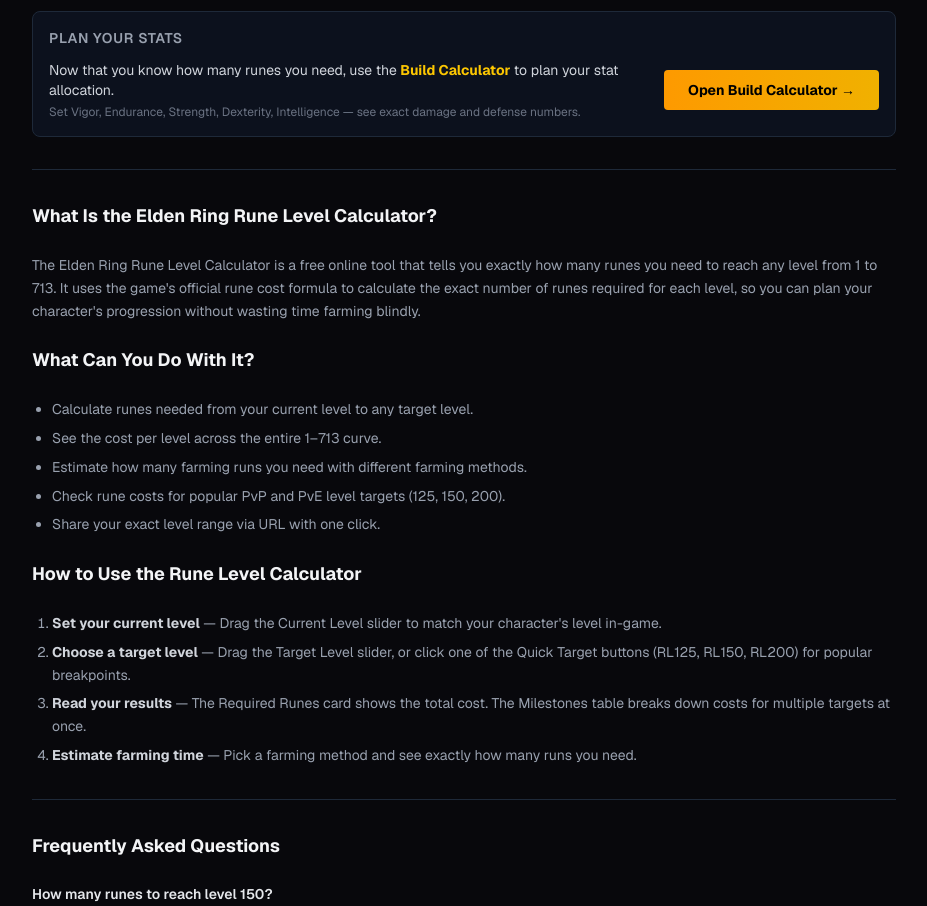
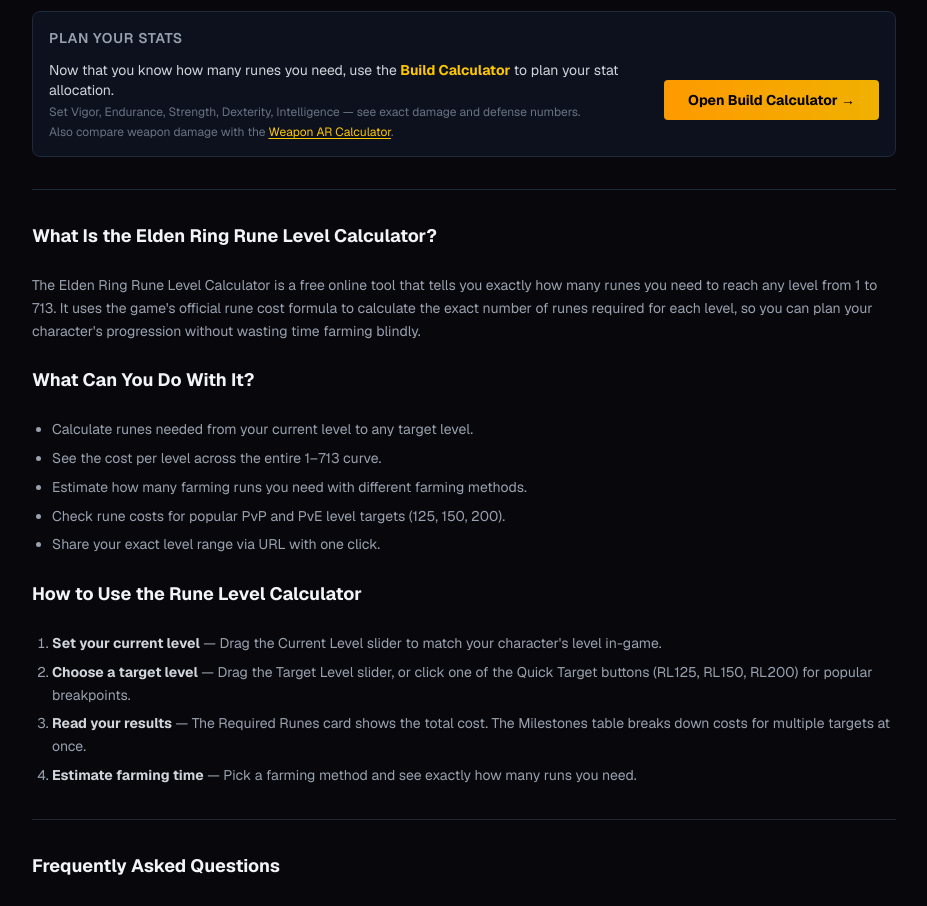
Before and after one commit to JasonDingJava/zosygo, a Next.js app: page /elden-ring/tools/rune-level-calculator in a window 1280 px wide. Shown: the part 1800-2706 px from the top of the page, without its empty margins (176-1103 px from the left). Built offline with nearby package versions, Linux system fonts and the light colour scheme; no server answers.

Commit message:
工具页互相链接: BC/RLC↔WAC、BC/WAC↔RLC

```diff
--- a/app/[slug]/tools/build-calculator/page.tsx
+++ b/app/[slug]/tools/build-calculator/page.tsx
@@ -1586,6 +1586,7 @@
                 { title: "Status Effects Explained", href: "/elden-ring/weapons/status-effects-explained" },
                 { title: "All Elden Ring Weapons", href: "/elden-ring/weapons" },
                 { title: "Weapon AR Calculator", href: "/elden-ring/tools/weapon-ar-calculator" },
+                { title: "Rune Level Calculator", href: "/elden-ring/tools/rune-level-calculator" },
               ].map(function(link) { return (
                 <a key={link.href} href={link.href}
                   className="rounded-sm border border-yellow-700/20 bg-gray-900/50 px-3 py-1.5 text-xs font-medium text-yellow-300 transition-all hover:border-yellow-600/40 hover:bg-gray-800">
--- a/app/[slug]/tools/rune-level-calculator/rune-level-client.tsx
+++ b/app/[slug]/tools/rune-level-calculator/rune-level-client.tsx
@@ -381,6 +381,9 @@
             <p className="mt-1 text-xs text-gray-500">
               Set Vigor, Endurance, Strength, Dexterity, Intelligence — see exact damage and defense numbers.
             </p>
+            <p className="mt-1 text-xs text-gray-500">
+              Also compare weapon damage with the <a href="/elden-ring/tools/weapon-ar-calculator" className="text-yellow-400 underline underline-offset-2 hover:text-yellow-300">Weapon AR Calculator</a>.
+            </p>
           </div>
           <a
             href="/elden-ring/tools/build-calculator"
--- a/app/[slug]/tools/weapon-ar-calculator/weapon-ar-client.tsx
+++ b/app/[slug]/tools/weapon-ar-calculator/weapon-ar-client.tsx
@@ -387,6 +387,7 @@
               { title: "Weapon Scaling Guide", href: "/elden-ring/walkthroughs/weapon-scaling-guide" },
               { title: "Best Starting Class Guide", href: "/elden-ring/walkthroughs/best-starting-class-guide" },
               { title: "Elden Ring Build Calculator", href: "/elden-ring/tools/build-calculator" },
+              { title: "Rune Level Calculator", href: "/elden-ring/tools/rune-level-calculator" },
               { title: "Best Dexterity Build", href: "/elden-ring/builds/best-dexterity-build" },
               { title: "Poise Explained", href: "/elden-ring/walkthroughs/poise-explained" },
               { title: "Status Effects Explained", href: "/elden-ring/weapons/status-effects-explained" },
```
